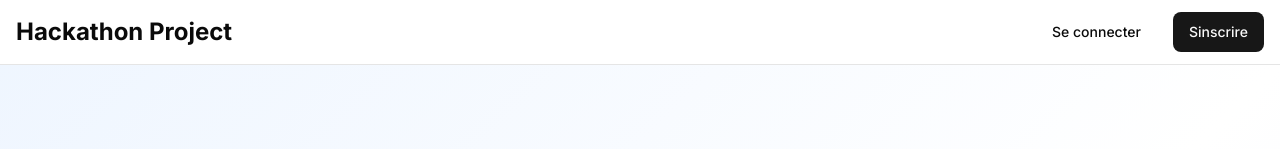
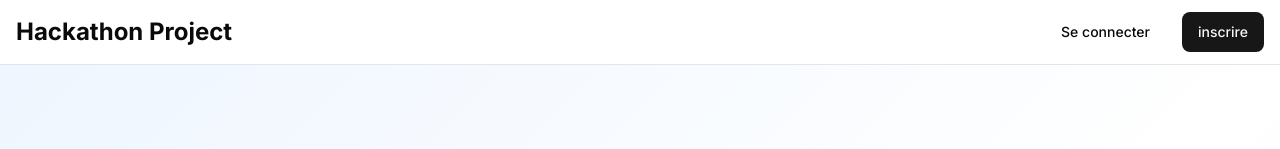
Before and after one commit to miaro007/ProjetShadowCode, a Next.js app: page / in a window 1280 px wide. Shown: the top 149 px of the page. Built offline with nearby package versions, Linux system fonts and the light colour scheme.

Commit message:
routes start

```diff
--- a/src/app/page.tsx
+++ b/src/app/page.tsx
@@ -70,7 +70,7 @@ export default function Home() {
             Rejoignez des milliers d&apos;utilisateurs satisfaits
           </p>
           <Button size="lg" variant="secondary" asChild>
-            <Link href={ROUTES.REGISTER}>S&apos;inscrire gratuitement</Link>
+            <Link href={ROUTES.LOGIN}>S&apos;inscrire gratuitement</Link>
           </Button>
         </div>
       </section>
--- a/src/components/layout/navbar.tsx
+++ b/src/components/layout/navbar.tsx
@@ -41,7 +41,7 @@ export function Navbar() {
                     <Link href={ROUTES.LOGIN}>Se connecter</Link>
                   </Button>
                   <Button asChild>
-                    <Link href={ROUTES.REGISTER}>Sinscrire</Link>
+                    <Link href={ROUTES.LOGIN}>inscrire</Link>
                   </Button>
                 </>
               )}
```
